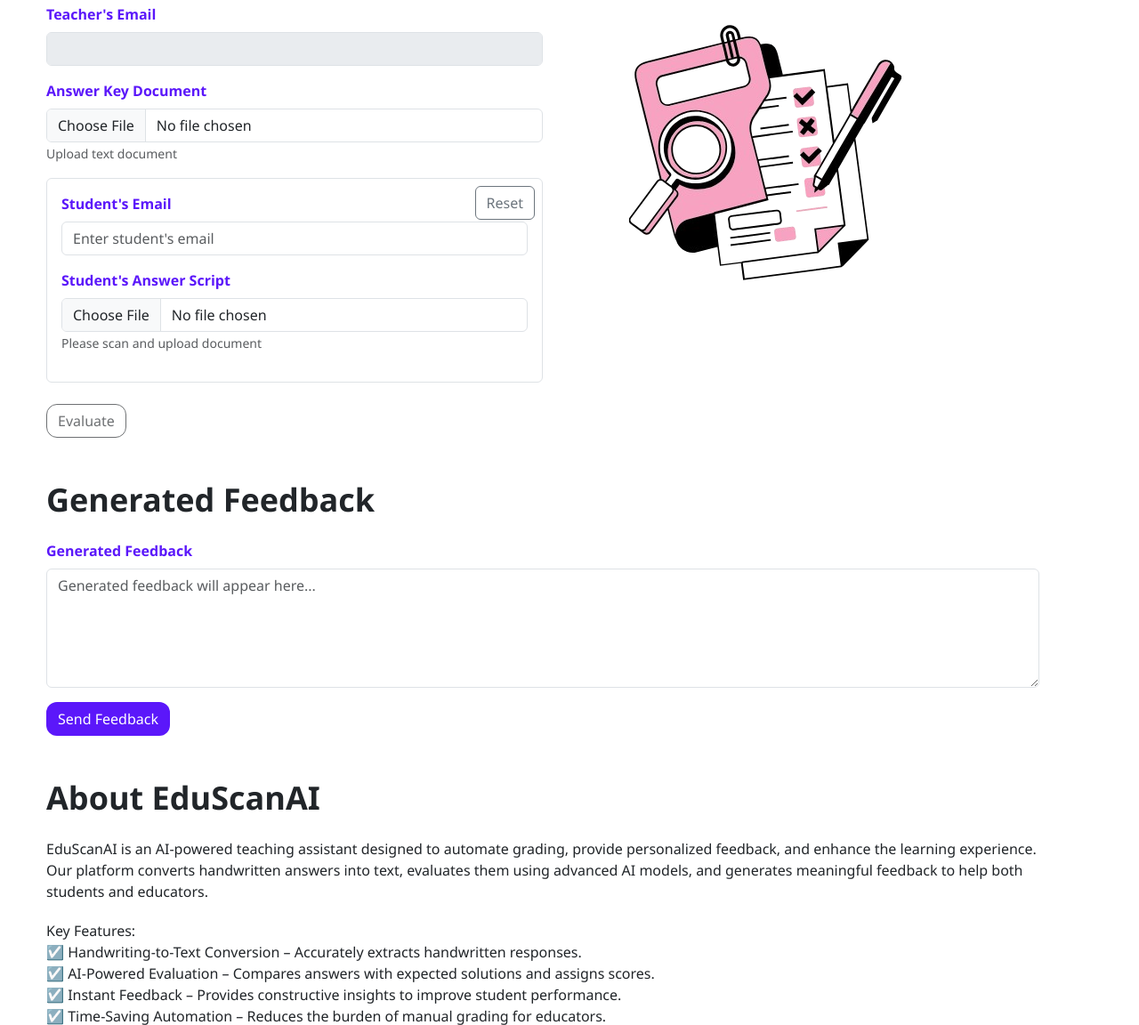
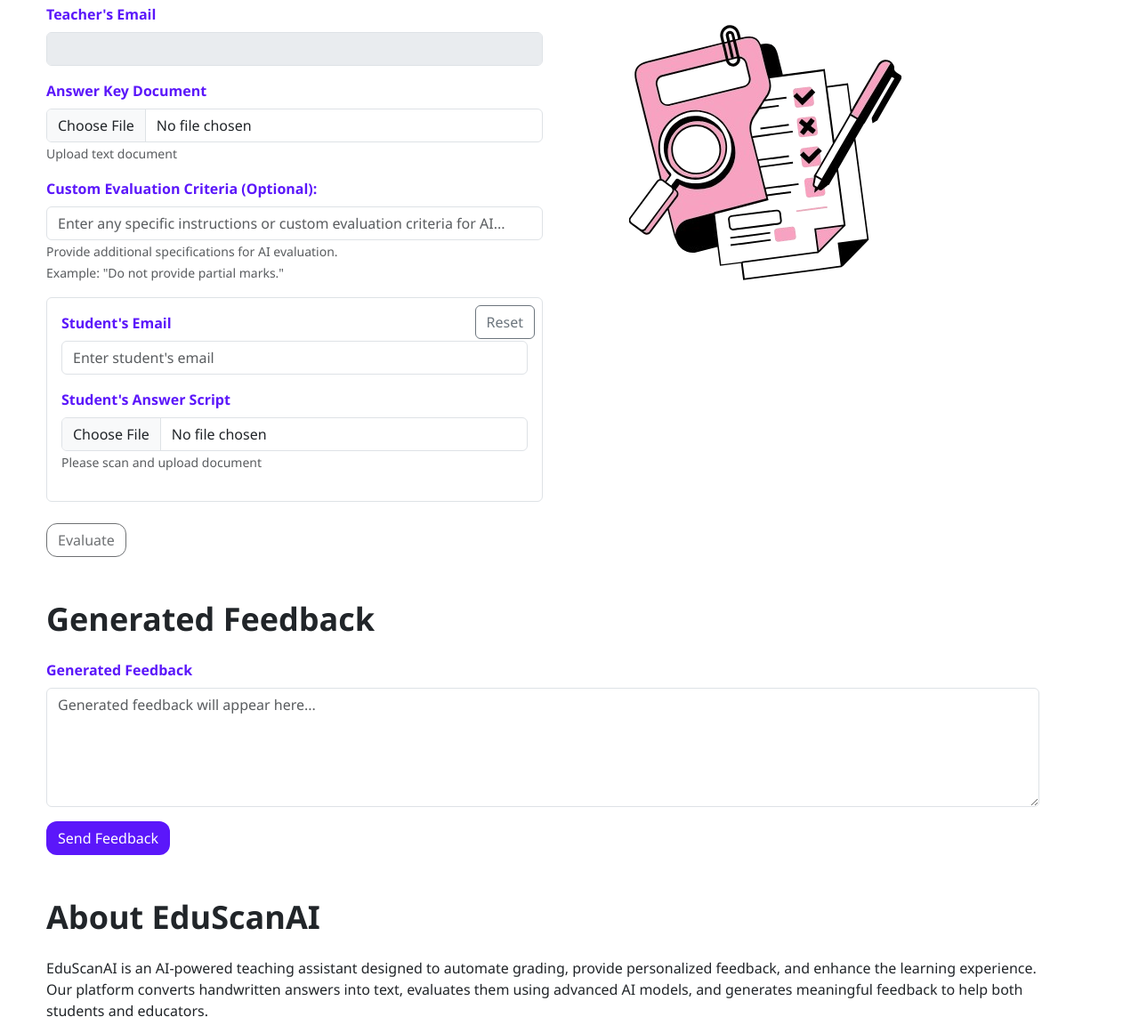
Before and after one commit to Suhani-T/EduScanAI, a Django app: page / in a window 1280 px wide. Shown: the part 1280-2432 px from the top of the page at 89% size. Run offline with Django 5.2, Linux system fonts and the light colour scheme; some web fonts are replaced.

Commit message:
custom prompt feature added

```diff
--- a/eduscanai/grading/static/js/evaluation.js
+++ b/eduscanai/grading/static/js/evaluation.js
@@ -1,3 +1,5 @@
+console.log("evaluation.js loaded successfully!");
+
 document.addEventListener("DOMContentLoaded", function () {
     const evaluateButton = document.getElementById("evaluateButton");
     const sendFeedbackButton=document.getElementById("sendFeedbackButton");
@@ -14,18 +16,29 @@
         const studentEmail= studentEmailInput.value;
         const answerKey = answerKeyInput.files[0];
         const studentScript = studentScriptInput.files[0];
+        // const customPrompt = document.getElementById("customPrompt").value.trim(); /////////////
+        const customPromptInput = document.getElementById("customPrompt");
+        const customPrompt = customPromptInput ? customPromptInput.value.trim() : "";
+
+
+        console.log("Custom Prompt Sent:", customPrompt)
+        if (!customPrompt) {
+            console.warn("Custom Prompt is empty!");
+        }
 
         if (!teacherEmail || !studentEmail || !answerKey || !studentScript) {
             alert("Please fill all fields and upload the required files.");
             return;
         }
 
-        console.log("Custom Prompt Value Before Sending:", customPrompt);
+
         let formData = new FormData();
         formData.append("teacher_email", teacherEmail);
         formData.append("student_email", studentEmail);
         formData.append("answer_key", answerKey);
         formData.append("student_script", studentScript);
+        // formData.append("custom_prompt", customPrompt);
+        formData.set("custom_prompt", customPrompt);
 
         evaluateButton.disabled = true;
 
@@ -99,6 +112,7 @@
         studentEmailInput.value = "";
         answerKeyInput.value = "";
         studentScriptInput.value = "";
+        document.getElementById("customPrompt").value = "";
         feedbackText.style.border = "";
     });
 });
--- a/eduscanai/grading/templates/index.html
+++ b/eduscanai/grading/templates/index.html
@@ -804,12 +804,13 @@
                     <small class="text-muted">Upload text document</small>
                 </div>
 
-                <!-- <div class="mb-3">
-                    <label for="customPrompt" class="form-label fw-bold">Custom AI Evaluation Prompt (Optional)</label>
-                    <textarea id="customPrompt" name="custom_prompt" class="form-control" rows="4"
-                              placeholder="Enter any specific instructions or custom evaluation criteria for AI..." maxlength="500"></textarea>
+                <div class="mb-3">
+                    <label for="customPrompt" class="form-label fw-bold">Custom Evaluation Criteria (Optional):</label>
+                    <input type="text" id="customPrompt" name="custom_prompt" class="form-control"
+                        placeholder="Enter any specific instructions or custom evaluation criteria for AI...">
                     <small class="text-muted">Provide additional specifications for AI evaluation.<br>Example: "Do not provide partial marks."</small>
-                </div> -->
+                </div>
+
 
                 <div class="student-input-box p-3 border rounded position-relative">
                     <button type="button" class="btn btn-outline-secondary position-absolute top-0 end-0 m-2" id="resetButton">Reset</button>
@@ -1254,9 +1255,20 @@
 
     </script>
 
+    <script>
+        // function scrollToSection(sectionId) {
+        //     document.getElementById(sectionId).scrollIntoView({ behavior: "smooth" });
+        // }
+        function scrollToSection(sectionId) {
+            let section = document.getElementById(sectionId);
+            let offset =70;
+            let sectionPosition = section.getBoundingClientRect().top + window.scrollY - offset;
 
+            window.scrollTo({ top: sectionPosition, behavior: "smooth" });
+        }
+    </script>
 
-    <!-- <script src="{% static 'js/evaluation.js' %}"></script> -->
+    <script src="{% static 'js/evaluation.js' %}"></script>
 
     <script src="{% static 'js/translation.js' %}"></script>
 
--- a/eduscanai/grading/views.py
+++ b/eduscanai/grading/views.py
@@ -110,37 +110,46 @@
             answer_key_file = request.FILES.get("answer_key")
             student_script_file = request.FILES.get("student_script")
 
+            custom_prompt = request.POST.get("custom_prompt", "").strip()
+
+
             if not answer_key_file or not student_script_file:
-                return JsonResponse({"error": "both answer key and student script are required."}, status=400)
-
+                return JsonResponse({"error": "Both answer key and student script are required."}, status=400)
 
             answer_key = extract_text(answer_key_file)
             student_script = extract_text(student_script_file)
 
             if not answer_key or not student_script:
-                return JsonResponse({"error": "failed to extract text."}, status=400)
+                return JsonResponse({"error": "Failed to extract text from one or both files."}, status=400)
 
+            default_prompt = f"""
+                Evaluate the student's answer: {student_script} against the answer key: {answer_key} based on the following criteria:
+                1. Constructive Feedback: Highlight correct points, errors, and areas for improvement.
+                2. Score Calculation: Assign a total score based on the marking scheme, if available. Apply partial marking for subjective questions unless explicitly stated by the teacher.
+                3. Spelling Considerations: Ignore minor spelling mistakes, except in language, grammar, or literature subjects.
+                4. Answer Relevance Check: Determine if the response fully, partially, or does not address the question. Highlight missing key points.
+                5. Clarity & Coherence Assessment: Evaluate whether the answer is well-structured and logically presented.
+                6. Keyword Matching (for factual/technical subjects): Ensure key terms or concepts from the answer key are present.
+                7. Difficulty Level Analysis: Identify if the student struggles with basic or advanced concepts based on errors.
+                8. Misconception Detection: Spot and correct misunderstandings or misinterpretations.
+                9. Response Comparison: Compare the student’s response against high-quality sample answers.
+                10. Study Resources: Suggest relevant materials for improvement.
+                11. Format Output as follows:
+                    - Feedback: Strengths, mistakes, and improvement suggestions.
+                    - Score: Marks obtained for that specific question.
+                    - Study Resources: Recommendations for weak areas.
+                12. Provide a brief summary of the student's overall strengths and weaknesses.
+                13. End the feedback with 2-3 motivational or encouraging sentences naturally, without using headings like 'Conclusion' or 'Concluding Note'. It should feel like a genuine and warm closing remark.
+            """
+            if custom_prompt:
+                prompt = f"Teacher's Custom Evaluation Criteria (takes precedence over the default rules if conflicting): \n {custom_prompt} \n\n Default Rules: \n{default_prompt}"
+            else:
+                prompt = default_prompt
+
+            # final_prompt = f"{custom_prompt}\n\n{default_prompt}" if custom_prompt else default_prompt
 
             model = genai.GenerativeModel("gemini-1.5-flash")
-            response = model.generate_content(
-                f"""Evaluate the student's answer: {student_script} against the answer key: {answer_key} based on the following criteria:\n"
-                "1. Constructive Feedback: Highlight correct points, errors, and areas for improvement.\n"
-                "2. Score Calculation: Assign a total score based on the marking scheme, if available. Apply partial marking for subjective questions unless explicitly stated by the teacher.\n"
-                "3. Spelling Considerations: Ignore minor spelling mistakes, except in language, grammar, or literature subjects, where accuracy is important.\n"
-                "4. Answer Relevance Check: Determine if the response fully, partially, or does not address the question. Highlight missing key points.\n"
-                "5. Clarity & Coherence Assessment: Evaluate whether the answer is well-structured and logically presented, suggesting improvements if needed.\n"
-                "6. Keyword Matching (for factual/technical subjects): Ensure key terms or concepts from the answer key are present. In technical subjects like science, verify that important terms match those in the answer key.\n"
-                "7. Difficulty Level Analysis: Identify if the student struggles with basic or advanced concepts based on errors.\n"
-                "8. Misconception Detection: Spot and correct misunderstandings or misinterpretations.\n"
-                "9. Response Comparison: Compare the student’s response against high-quality sample answers to provide a better evaluation.\n"
-                "10. Study Resources: Suggest relevant websites, videos, or articles to help improve weak areas.\n"
-                "11. Format the response as follows:\n"
-                "   - Feedback: Strengths, mistakes, and improvement suggestions.\n"
-                "   - Score: Marks obtained for that specific question.\n"
-                "   - Study Resources: Recommendations for weak areas (if applicable)."""
-            )
-
-
+            response = model.generate_content(prompt)
 
             feedback = response.candidates[0].content.parts[0].text if response.candidates else "Unable to generate feedback."
 
@@ -148,7 +157,7 @@
 
         except Exception as e:
             print("Error in evaluate():", str(e))
-            return JsonResponse({"error": "failed to generate feedback", "details": str(e)}, status=500)
+            return JsonResponse({"error": "Failed to generate feedback", "details": str(e)}, status=500)
 
 @csrf_exempt
 def send_feedback(request):
```
